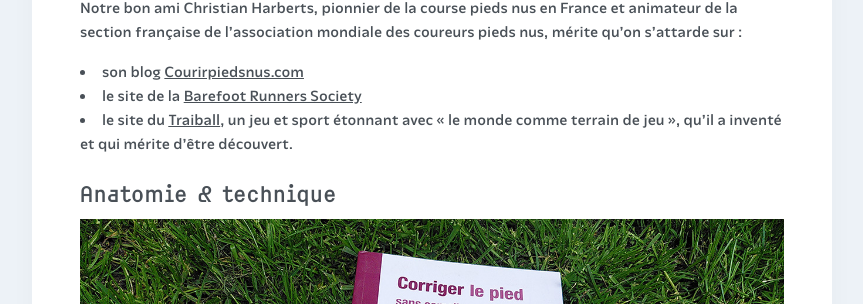
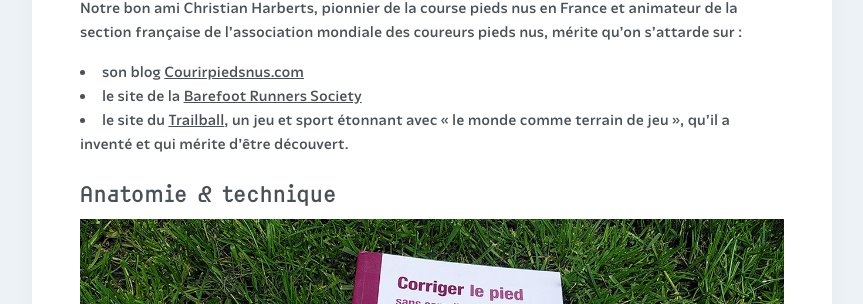
Before and after one commit to courirpaleo/courirpaleo.github.io, a Jekyll site: the page built from _pages/ressources.md, in a window 1280 px wide and 900 px high, scrolled down 6448 px. Shown: the part 151-455 px from the top of the window, without its empty margins (208-1071 px from the left). Built offline with Jekyll 4.4.1, drawn with Linux system fonts in a browser that asks for light colours; some web fonts are replaced.

Commit message:
Update ressources.md

```diff
--- a/_pages/ressources.md
+++ b/_pages/ressources.md
@@ -62,7 +62,7 @@ Si vous lisez l'anglais, précipitez-vous sur ["The Cretan Runner"](https://www.
 Notre bon ami Christian Harberts, pionnier de la course pieds nus en France et animateur de la section française de l'association mondiale des coureurs pieds nus, mérite qu'on s'attarde sur&nbsp;:
 - son blog [Courirpiedsnus.com](https://www.courirpiedsnus.com)
 - le site de la [Barefoot Runners Society](https://www.thebarefootrunners.org/social-forums/france.79/?page=1)
-- le site du [Traiball](https://trailball.net), un jeu et sport étonnant avec «&nbsp;le monde comme terrain de jeu&nbsp;», qu'il a inventé et qui mérite d'être découvert.
+- le site du [Trailball](https://trailball.net), un jeu et sport étonnant avec «&nbsp;le monde comme terrain de jeu&nbsp;», qu'il a inventé et qui mérite d'être découvert.
 
 ## Anatomie & technique
 ![Courir Paleo](/assets/images/Courir-Paleo-livres-Fred-Brigaud-1200px.jpg)
```
